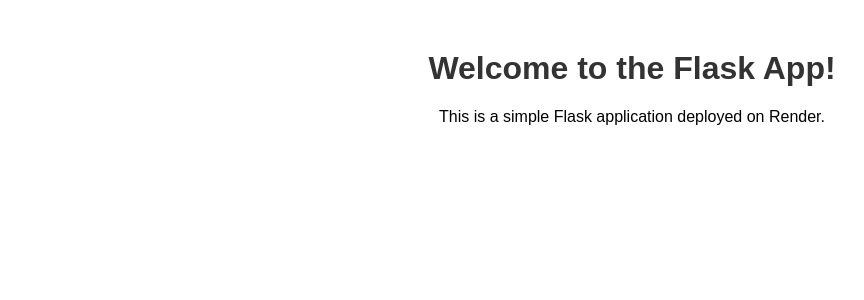
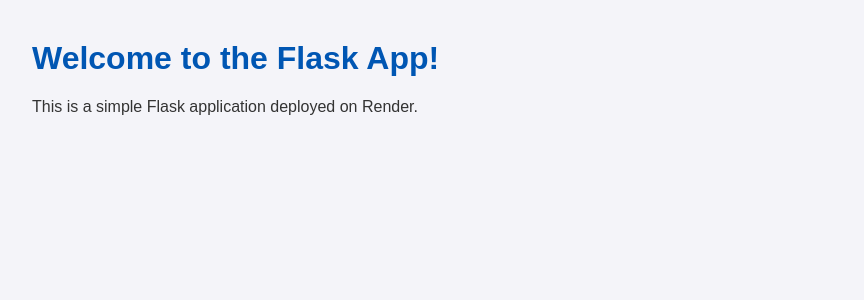
Before and after one commit to AzureBot/flask_app, a Flask app: page / in a window 1280 px wide. Shown: the top 300 px of the page, without its empty margins (8-872 px from the left). Run offline with Flask 2, Linux system fonts and the light colour scheme.

Commit message:
Update index.html

```diff
--- a/templates/index.html
+++ b/templates/index.html
@@ -4,15 +4,7 @@
     <meta charset="UTF-8">
     <meta name="viewport" content="width=device-width, initial-scale=1.0">
     <title>Flask App</title>
-    <style>
-        body {
-            font-family: Arial, sans-serif;
-            text-align: center;
-            margin-top: 50px;
-        }
-        h1 {
-            color: #333;
-        }
+    <link rel="stylesheet" href="{{ url_for('static', filename='style.css') }}">
     </style>
 </head>
 <body>
```
